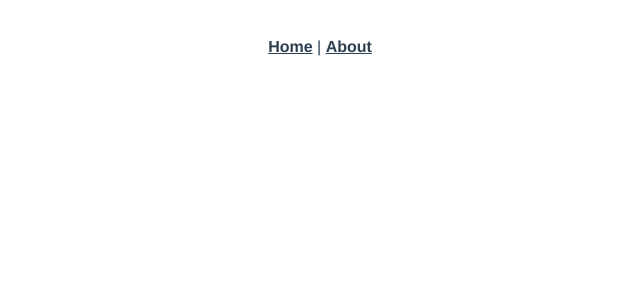
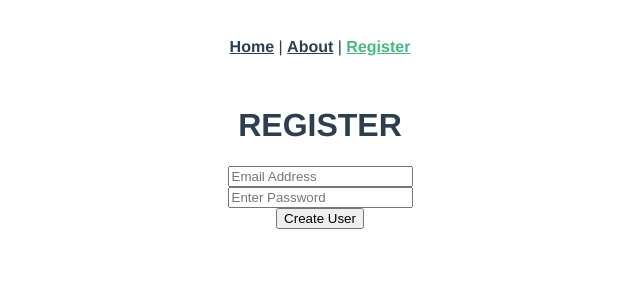
Before and after one commit to BlackStar3194/VueSongTracker, a Vue app: page /register in a window 1280 px wide. Shown: the top 300 px of the page, without its empty margins (320-960 px from the left). Built offline with nearby package versions, Linux system fonts and the light colour scheme.

Commit message:
Created the interface and route for the register page

```diff
--- a/package.json
+++ b/package.json
@@ -10,6 +10,7 @@
     "test:unit": "vue-cli-service test:unit"
   },
   "dependencies": {
+    "axios": "^0.18.0",
     "vue": "^2.5.17",
     "vue-router": "^3.0.1",
     "vuex": "^3.0.1"
--- a/src/App.vue
+++ b/src/App.vue
@@ -2,7 +2,8 @@
   <div id="app">
     <div id="nav">
       <router-link to="/">Home</router-link> |
-      <router-link to="/about">About</router-link>
+      <router-link to="/about">About</router-link> |
+      <router-link :to="{name: 'register'}" >Register</router-link>
     </div>
     <router-view/>
   </div>
--- /dev/null
+++ b/src/components/Register.vue
@@ -0,0 +1,35 @@
+<template>
+    <div>
+        <h1>REGISTER</h1>
+
+        <form method="post" >
+            <input type="email" v-model="email" name="email" id="email" placeholder="Email Address"> <br>
+            <input type="password" v-model="password" name="passowrd" id="password" placeholder="Enter Password"> <br>
+            <button @click="handleRegister()" type="submit">Create User</button>
+        </form>
+    </div>
+</template>
+<script>
+import AuthenticationService from '@/services/AuthenticationService'
+export default {
+    data () {
+        return {
+            email: '',
+            password: ''
+        }
+    },
+    methods : {
+        async handleRegister(){
+            //e.preventDefault()
+            const response =  await AuthenticationService.register({
+                email: this.email,
+                password: this.password
+            })
+            console.log(response.data)
+        }
+    }
+}
+</script>
+<style scoped>
+
+</style>
--- a/src/router.js
+++ b/src/router.js
@@ -1,6 +1,7 @@
 import Vue from 'vue'
 import Router from 'vue-router'
 import Home from './views/Home.vue'
+import Register from '@/components/Register'
 
 Vue.use(Router)
 
@@ -20,6 +21,11 @@ export default new Router({
       // this generates a separate chunk (about.[hash].js) for this route
       // which is lazy-loaded when the route is visited.
       component: () => import(/* webpackChunkName: "about" */ './views/About.vue')
+    },
+    {
+      path: '/register',
+      name: 'register',
+      component: Register
     }
   ]
 })
--- /dev/null
+++ b/src/services/Api.js
@@ -0,0 +1,7 @@
+import axios from 'axios'
+
+export default () => {
+    return axios.create({
+        baseURL: `http://localhost:8081/`
+    })
+}
--- /dev/null
+++ b/src/services/AuthenticationService.js
@@ -0,0 +1,14 @@
+import Api from '@/services/Api'
+
+export default {
+    register(credentials){
+        return Api().post('register', credentials)
+    }
+}
+
+/*useage
+AuthenticationService.register({
+    email: 'test@gmail.com',
+    password: 'test@!'
+})
+*/
```
Also changed, not shown: 1 other file (tests, documents, lock files or other folders).
